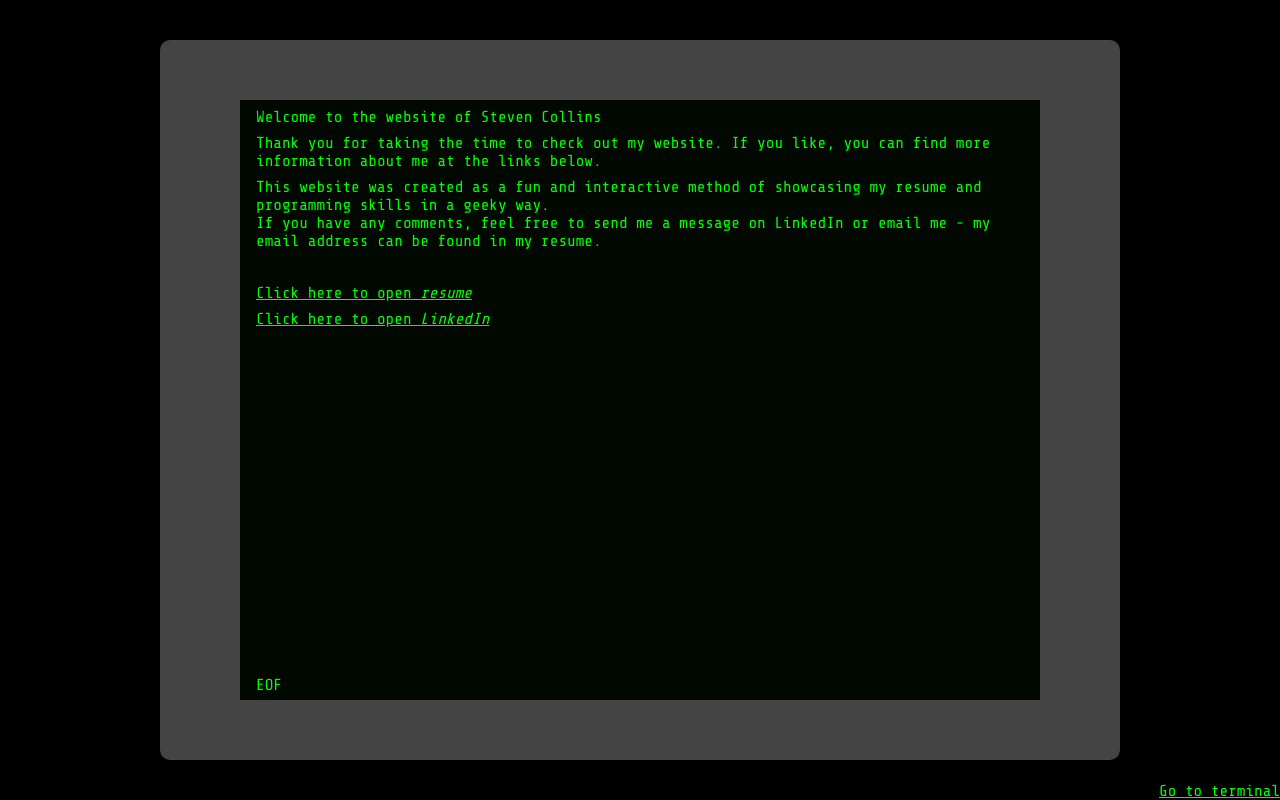
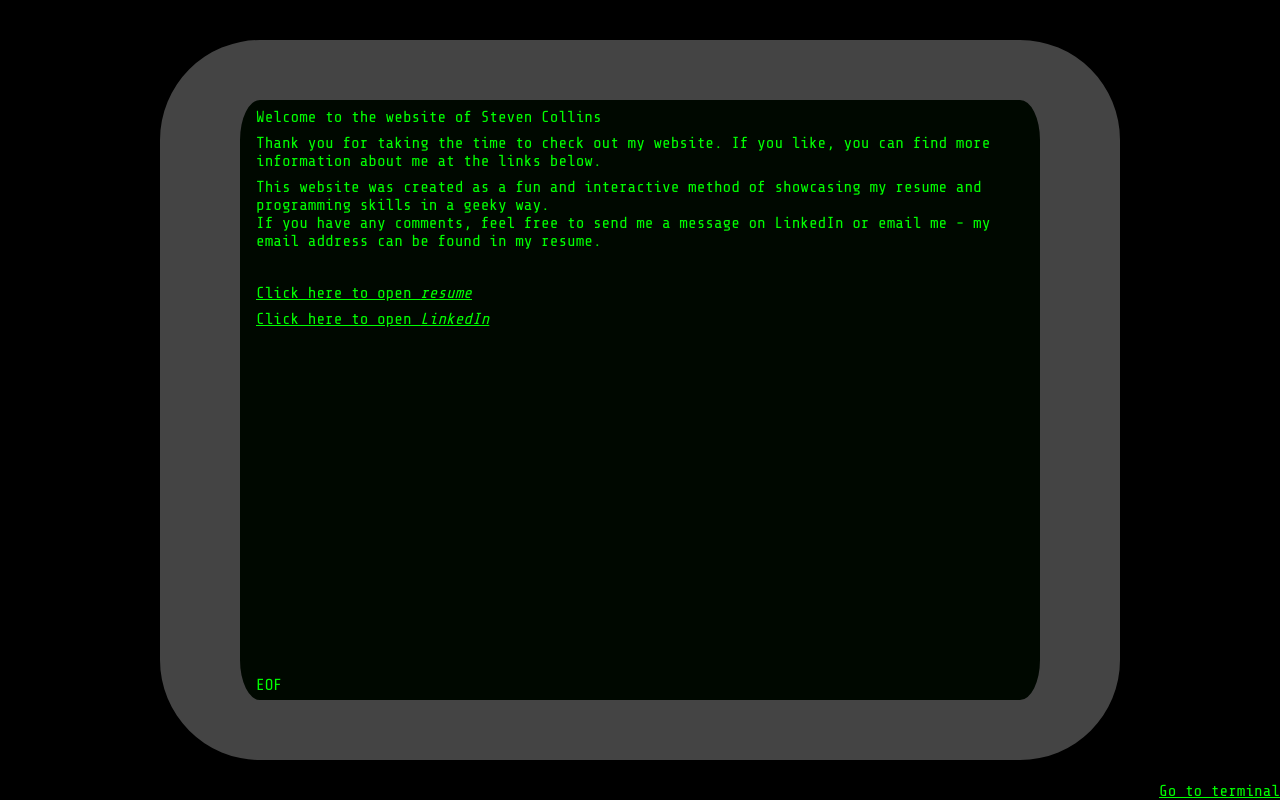
Before and after one commit to StevenCollins/StevenCollins.github.io, a plain HTML site: page gui.html in a window 1280 px wide. Drawn offline with Linux system fonts and the light colour scheme.

Commit message:
Changed all px definitions to em

```diff
--- a/resources/css/default.css
+++ b/resources/css/default.css
@@ -39,15 +39,15 @@ a:link, a:visited {
     overflow: auto;
     word-break: break-word;
 }
-@media (min-width: 990px) and (min-height: 730px) {
+@media (min-width: 60em) and (min-height: 47.5em) {
     #screen {
         margin: auto;
-        width: 800px;
-        height: 600px;
+        width: 50em;
+        height: 37.5em;
         background-color: #000800;
         border: #444 solid;
-        border-width: 60px 80px;
-        border-radius: 10px;
+        border-width: 3.75em 5em;
+        border-radius: 6.25em;
     }
 }
 
@@ -72,7 +72,7 @@ a:link, a:visited {
 
 .terminal-bottom {
     position: relative;
-    bottom: 24px;
+    bottom: 1.5em;
     height: 0;
     padding: 0 1em;
 }
```
